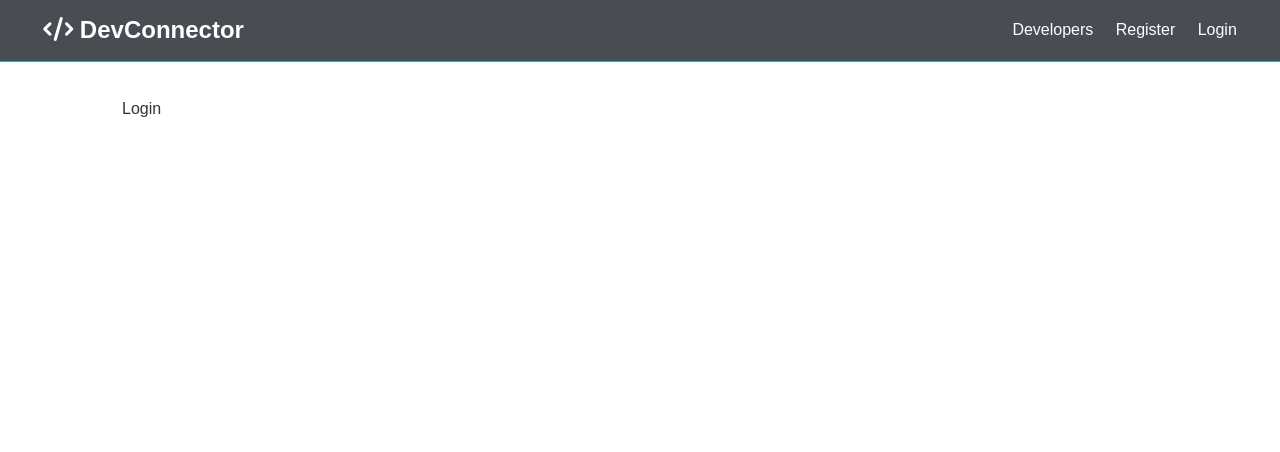
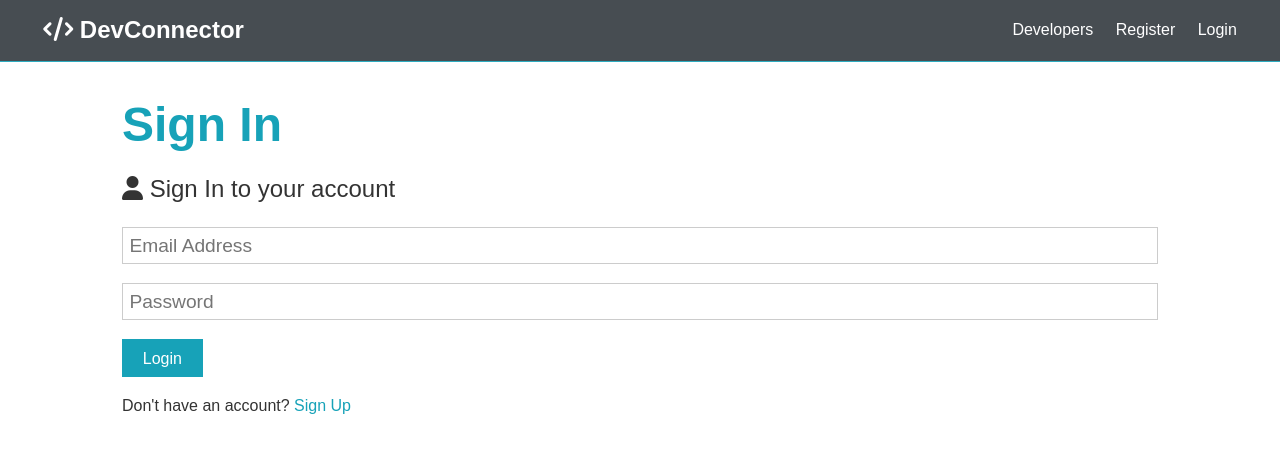
Before and after one commit to ASMohamedFaheemAnver/MERNStudy, a React (Create React App) app in the folder client/: page /login in a window 1280 px wide. Shown: the top 452 px of the page. Built offline with nearby package versions, Linux system fonts and the light colour scheme.

Commit message:
Sign in and sign up,

```diff
--- a/client/src/components/auth/Login.js
+++ b/client/src/components/auth/Login.js
@@ -1,7 +1,52 @@
-import React from "react";
+import React, { Fragment, useState } from "react";
+import { Link } from "react-router-dom";
 
 function Login() {
-  return <div>Login</div>;
+  const [formData, setFormData] = useState({
+    email: "",
+    password: "",
+  });
+
+  const { email, password } = formData;
+
+  const onChange = (e) =>
+    setFormData({ ...formData, [e.target.name]: e.target.value });
+  const onSubmit = async (e) => {
+    e.preventDefault();
+  };
+  return (
+    <Fragment>
+      <h1 className="large text-primary">Sign In</h1>
+      <p className="lead">
+        <i className="fas fa-user"></i> Sign In to your account
+      </p>
+      <form className="form" onSubmit={(e) => onSubmit(e)}>
+        <div className="form-group">
+          <input
+            type="email"
+            placeholder="Email Address"
+            onChange={(e) => onChange(e)}
+            name="email"
+            value={email}
+          />
+        </div>
+        <div className="form-group">
+          <input
+            type="password"
+            placeholder="Password"
+            name="password"
+            onChange={(e) => onChange(e)}
+            value={password}
+            minLength="6"
+          />
+        </div>
+        <input type="submit" className="btn btn-primary" value="Login" />
+      </form>
+      <p className="my-1">
+        Don't have an account? <Link to="/register">Sign Up</Link>
+      </p>
+    </Fragment>
+  );
 }
 
 export default Login;
--- a/client/src/components/auth/Register.js
+++ b/client/src/components/auth/Register.js
@@ -1,5 +1,6 @@
 import React, { Fragment, useState } from "react";
 import axios from "axios";
+import { Link } from "react-router-dom";
 
 function Register() {
   const [formData, setFormData] = useState({
@@ -82,7 +83,7 @@
         <input type="submit" className="btn btn-primary" value="Register" />
       </form>
       <p className="my-1">
-        Already have an account? <a href="login.html">Sign In</a>
+        Already have an account? <Link to="/login">Sign In</Link>
       </p>
     </Fragment>
   );
```
